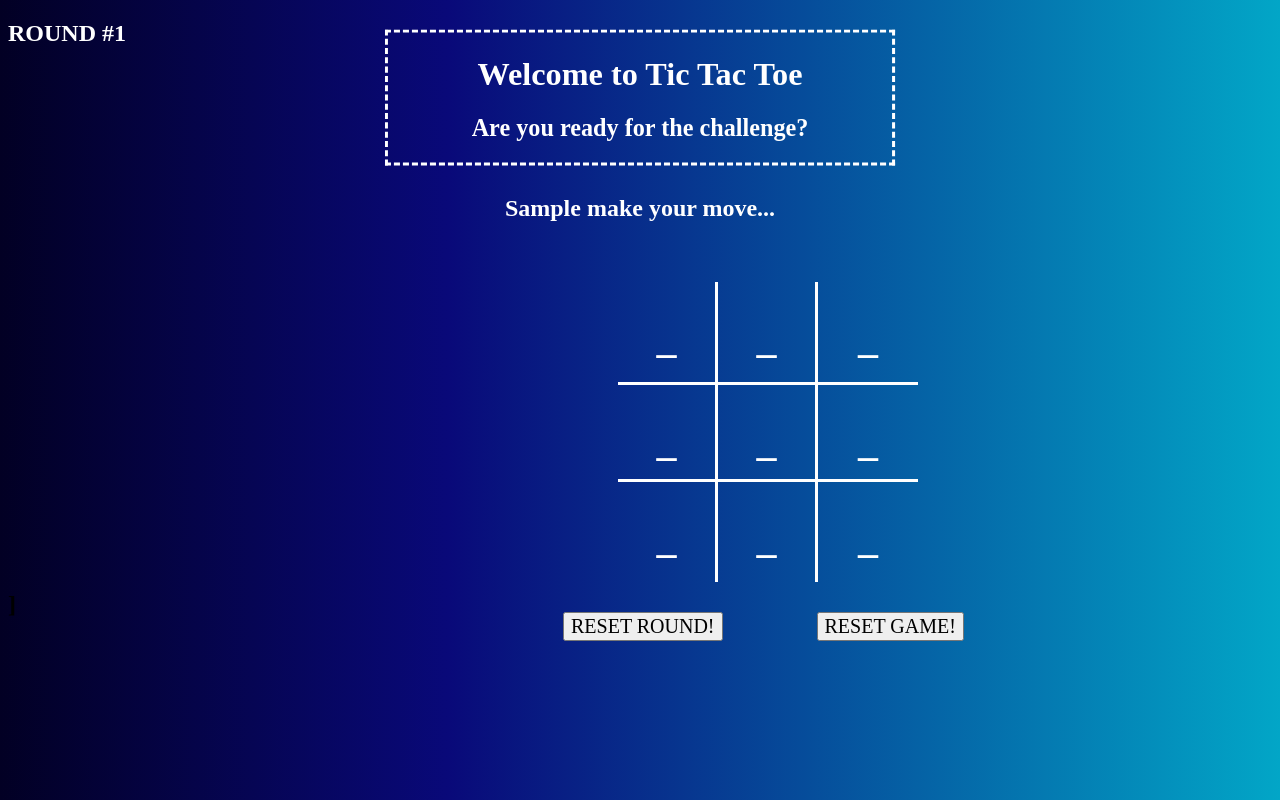
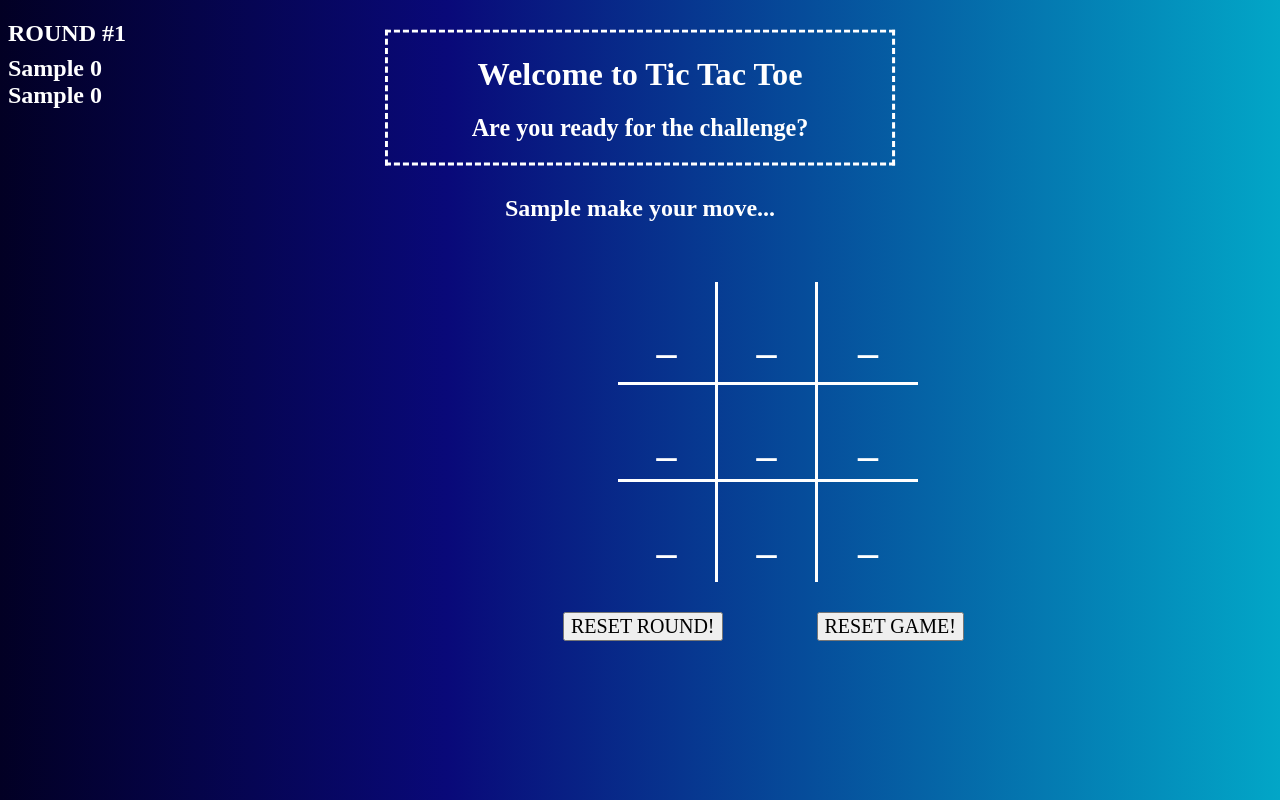
Before and after one commit to shayne243/Tick-Tac-Toe, a plain HTML site: page index.html in a window 1280 px wide. Both pictures are taken after typing "Sample", "Sample" into the empty fields and a click on the input "LET'S PLAY!". Drawn offline with Linux system fonts and the light colour scheme; a web font is replaced by a local one.

Commit message:
Added score log and round heading

```diff
--- a/index.html
+++ b/index.html
@@ -87,11 +87,7 @@
         </button>
     </section>
     <section id="score">
-        <h2 id="player-1">
-
-        </h2>
-        <h2 id="player-2">]
-
+        <h2 id="scores">
         </h2>
     </section>
     <script src="script.js"></script>
--- a/script.js
+++ b/script.js
@@ -5,6 +5,7 @@ let inputList = form.getElementsByTagName("input");
 let instruct = document.getElementById("instruct");
 let roundHeading = document.getElementById("round-no");
 let resetBtn = document.getElementsByClassName("round")[0];
+let scoreHeading = document.getElementById("scores");
 let player = ["X", 1];
 let gridArray = [];
 let gridWin = [[1,2,3], [4,5,6], [7,8,9],
@@ -34,6 +35,7 @@ function createGame() {
     roundHeading.innerHTML = "ROUND #" + game.roundNo;
     resetBtn.innerHTML = "RESET ROUND!"
     createPlayers(inputList[0].value, inputList[1].value);
+    scores.innerHTML = playerOne.name + " " + game.playerOneScore + "<br>" + playerTwo.name + " " + game.playerTwoScore;
     form.setAttribute("style", "display:none");
     instruct.setAttribute("style", "display: block");
     instruct.innerHTML = playerOne.name + " make your move...";
@@ -91,6 +93,7 @@ function resetGrid() {
     roundHeading.innerHTML = "ROUND #" + game.roundNo;
     instruct.innerHTML = playerOne.name + " make your move...";
     resetBtn.innerHTML = "RESET ROUND!"
+    scores.innerHTML = playerOne.name + " " + game.playerOneScore + "<br>" + playerTwo.name + " " + game.playerTwoScore;
     player = ["X", 1];
     gridArray = [];
 }
--- a/style.css
+++ b/style.css
@@ -3,6 +3,11 @@
 body {
     font-family: Chelsea Market;
     background: linear-gradient(90deg, rgba(2,0,36,1) 0%, rgba(9,9,121,1) 35%, rgba(2,166,199,1) 100%);
+}
+#score {
+    position: absolute;
+    top: 35;
+    color: white;
 }
 #intro {
     color: white;
```
